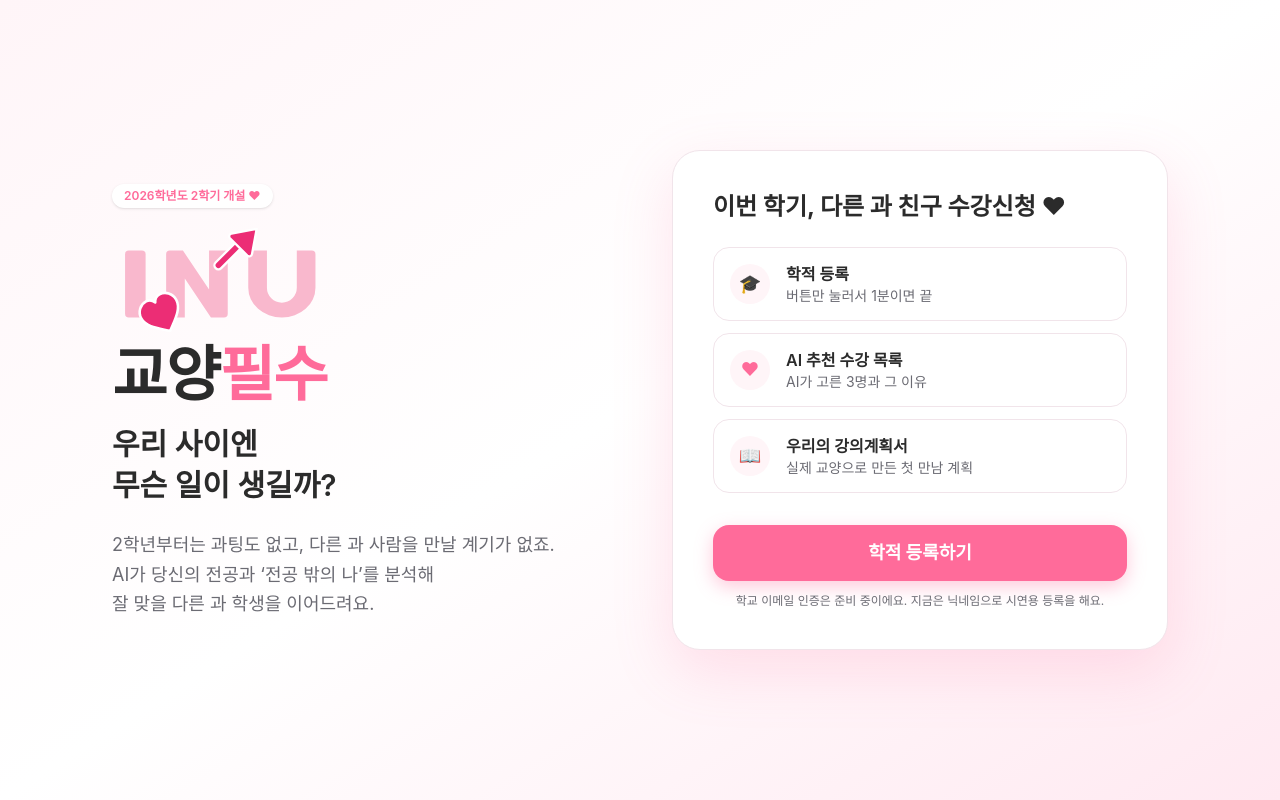
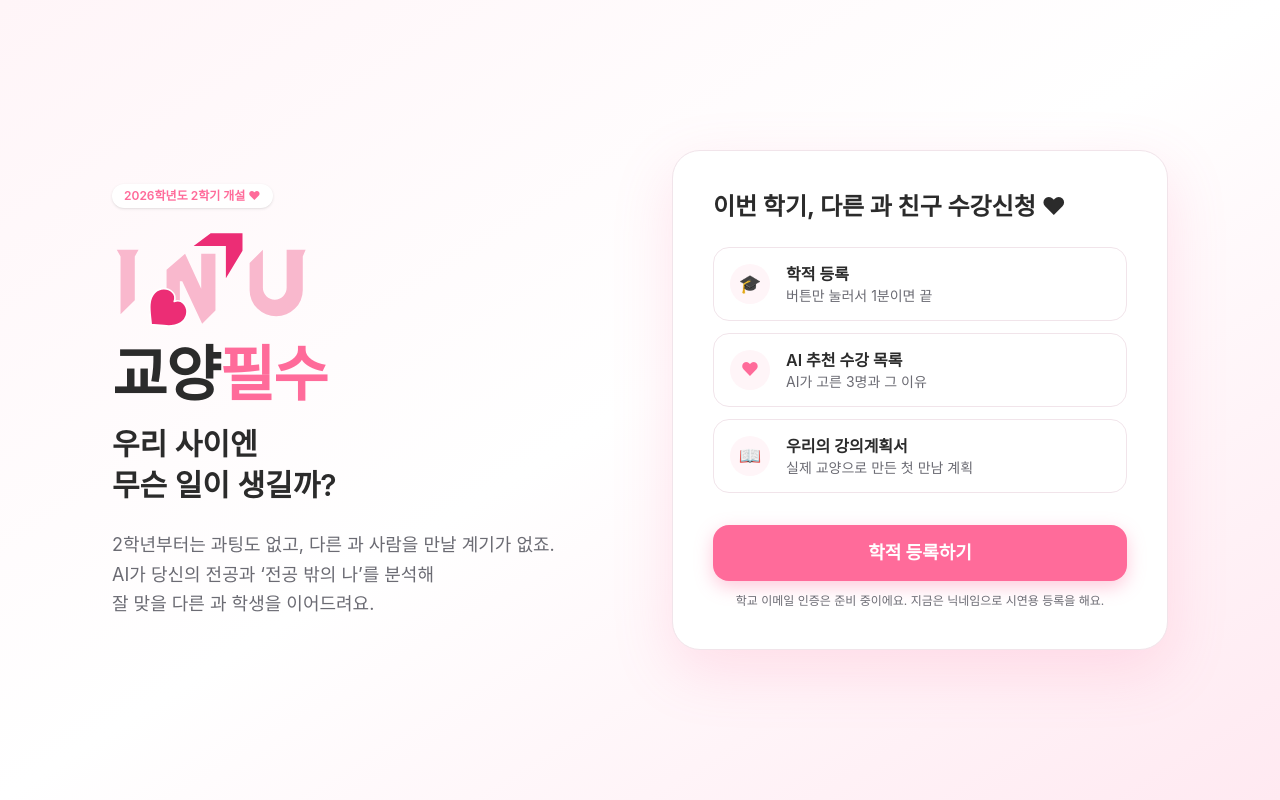
Before and after one commit to lee-yeong/heart-beat, a Next.js app: page / in a window 1280 px wide. Built offline with nearby package versions, Linux system fonts and the light colour scheme; a web font is replaced by a local one.

Commit message:
로고: 팀 스케치대로 다시 그림 (사선 INU + 꺾쇠 화살촉 + 하트)

```diff
--- a/components/Logo.tsx
+++ b/components/Logo.tsx
@@ -1,5 +1,6 @@
 /**
- * 교양필수 로고: 파스텔 핑크 INU 글자 + N 왼쪽 아래 하트 + N 오른쪽 위 화살촉 (큐피드 화살).
+ * 교양필수 로고 (팀 스케치 기준): 끝이 사선으로 잘린 파스텔 핑크 INU 글자
+ * + N 오른쪽 위 두꺼운 꺾쇠 화살촉 + N 왼쪽 아래 왼쪽 아래를 향한 큰 하트.
  * 학교 로고 원본 파일을 쓰지 않고 도형으로 새로 그렸다. (학교 로고 사용 규정은 별도 확인 필요)
  */
 const LETTER = "#F9B8CD"; // 연한 파스텔 핑크
@@ -7,27 +8,27 @@ const ACCENT = "#EC2D75"; // 진한 핑크
 
 export function LogoMark({ className = "h-10 w-auto" }: { className?: string }) {
   return (
-    <svg viewBox="0 0 232 120" className={className} role="img" aria-label="교양필수 로고">
-      {/* I */}
-      <rect x="14" y="24" width="22" height="72" rx="4" fill={LETTER} />
-      {/* N */}
-      <path d="M58 96 V28 a4 4 0 0 1 4-4 H76 L104 66 V24 H124 V92 a4 4 0 0 1-4 4 H106 L78 54 V96 Z" fill={LETTER} />
-      {/* U */}
-      <path d="M146 28 a4 4 0 0 1 4-4 H166 V64 A16 16 0 0 0 198 64 V24 H214 a4 4 0 0 1 4 4 V64 A36 32 0 0 1 146 64 Z" fill={LETTER} />
+    <svg viewBox="50 44 418 236" className={className} role="img" aria-label="교양필수 로고">
+      <g fill={LETTER}>
+        {/* I: 위는 살짝 벌어지고 아래는 사선으로 잘림 */}
+        <path d="M60 90 H106 L98 104 V196 L68 226 V104 Z" />
+        {/* N */}
+        <path d="M165 132 L204 98 L238 172 V98 H268 V218 L240 246 L198 156 L193 156 V228 H165 Z" />
+        {/* U: 왼쪽 위 사선, 오른쪽 위 살짝 벌어짐 */}
+        <path d="M340 118 L368 90 V170 A25 25 0 0 0 418 170 V90 H458 L452 104 V175 A56 55 0 0 1 340 175 Z" />
+      </g>
 
-      {/* 화살: N 오른쪽 위로 날아가는 화살대 + 화살촉 */}
-      <line x1="114" y1="40" x2="141" y2="13" stroke="#fff" strokeWidth="11" strokeLinecap="round" />
-      <line x1="114" y1="40" x2="141" y2="13" stroke={ACCENT} strokeWidth="6" strokeLinecap="round" />
-      <path d="M155 1 L128 6 a3 3 0 0 0-1.6 5 L145 29.6 a3 3 0 0 0 5-1.6 Z" fill={ACCENT} stroke="#fff" strokeWidth="2.5" strokeLinejoin="round" />
+      {/* N 오른쪽 위: 두꺼운 꺾쇠 화살촉 */}
+      <path d="M222 82 L258 55 H325 V92 L290 150 V82 Z" fill={ACCENT} />
 
-      {/* 하트: N 왼쪽 아래 */}
+      {/* N 왼쪽 아래: 왼쪽 아래를 향한 큰 하트 */}
       <path
         d="M0 11 C-7 5 -17 -1 -17 -10 C-17 -16.5 -12 -21 -6.5 -21 C-3.3 -21 -1.2 -19.2 0 -16.5 C1.2 -19.2 3.3 -21 6.5 -21 C12 -21 17 -16.5 17 -10 C17 -1 7 5 0 11 Z"
         fill={ACCENT}
         stroke="#fff"
-        strokeWidth="2.2"
+        strokeWidth="1.4"
         strokeLinejoin="round"
-        transform="translate(56 98) rotate(-28) scale(1.25)"
+        transform="translate(152 228) rotate(45) scale(2.5)"
       />
     </svg>
   );
```
